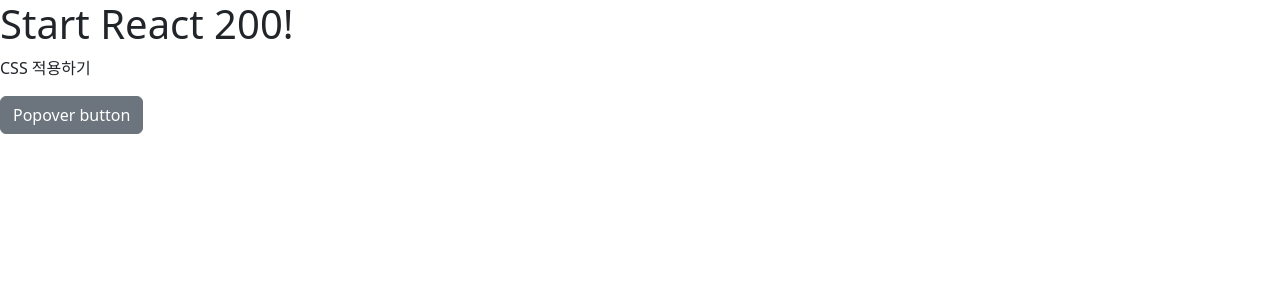
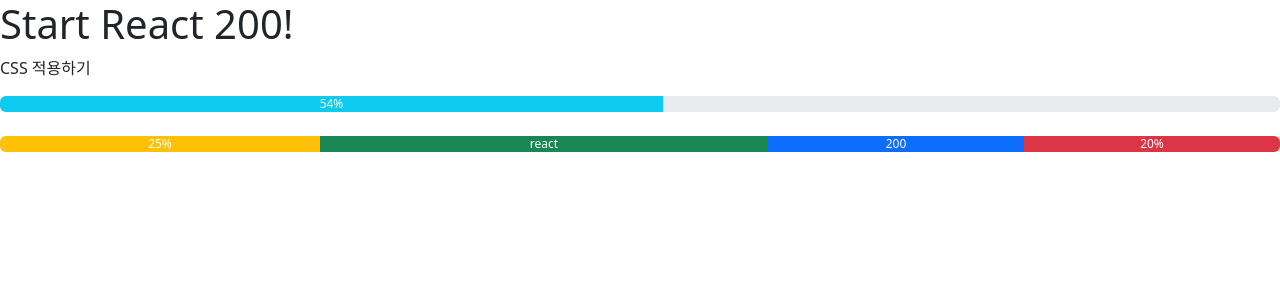
Before and after one commit to jihyean/React200, a React (Create React App) app in the folder client/: page / in a window 1280 px wide. Shown: the top 300 px of the page. Built offline with nearby package versions, Linux system fonts and the light colour scheme.

Commit message:
[052] reactstrap Progress 사용하기

```diff
--- a/client/src/App.js
+++ b/client/src/App.js
@@ -1,6 +1,6 @@
 import React from 'react';
 import './App.css';
-import ReactstrapPopover from './PART2/R051_ReactstrapPopover'
+import ReactstrapProgress from './PART2/R052_ReactstrapProgress'
 import 'bootstrap/dist/css/bootstrap.css'
 
 function App() {
@@ -8,7 +8,7 @@ function App() {
     <div>
       <h1>Start React 200!</h1>
       <p>CSS 적용하기</p>
-      <ReactstrapPopover />
+      <ReactstrapProgress />
     </div>
   );
 }
--- /dev/null
+++ b/client/src/PART2/R052_ReactstrapProgress.js
@@ -0,0 +1,36 @@
+import React, { Component } from 'react';
+import { Progress } from 'reactstrap';
+
+class R051_ReactstrapPopover extends Component {
+  constructor (props) {
+      super(props);
+      this.state = { progress:0 }
+  }
+
+  componentDidMount(){ this.progress() }
+
+  progress =()=>{
+    if(this.state.progress !== 100){
+      setTimeout(function() {
+        this.setState({progress: this.state.progress+1});
+        this.progress();
+      }.bind(this), 100);
+    }
+  }
+
+  render() {
+    return (
+      <>
+        <Progress color="info" value={this.state.progress}>{this.state.progress}%</Progress><br/>
+        <Progress multi>
+          <Progress bar color="warning" value="25">25%</Progress>
+          <Progress bar color="success" value="35">react</Progress>
+          <Progress bar value="20">200</Progress>
+          <Progress bar color="danger" value="20">20%</Progress>
+        </Progress>
+      </>
+   )
+  }
+}
+
+export default R051_ReactstrapPopover;
```
